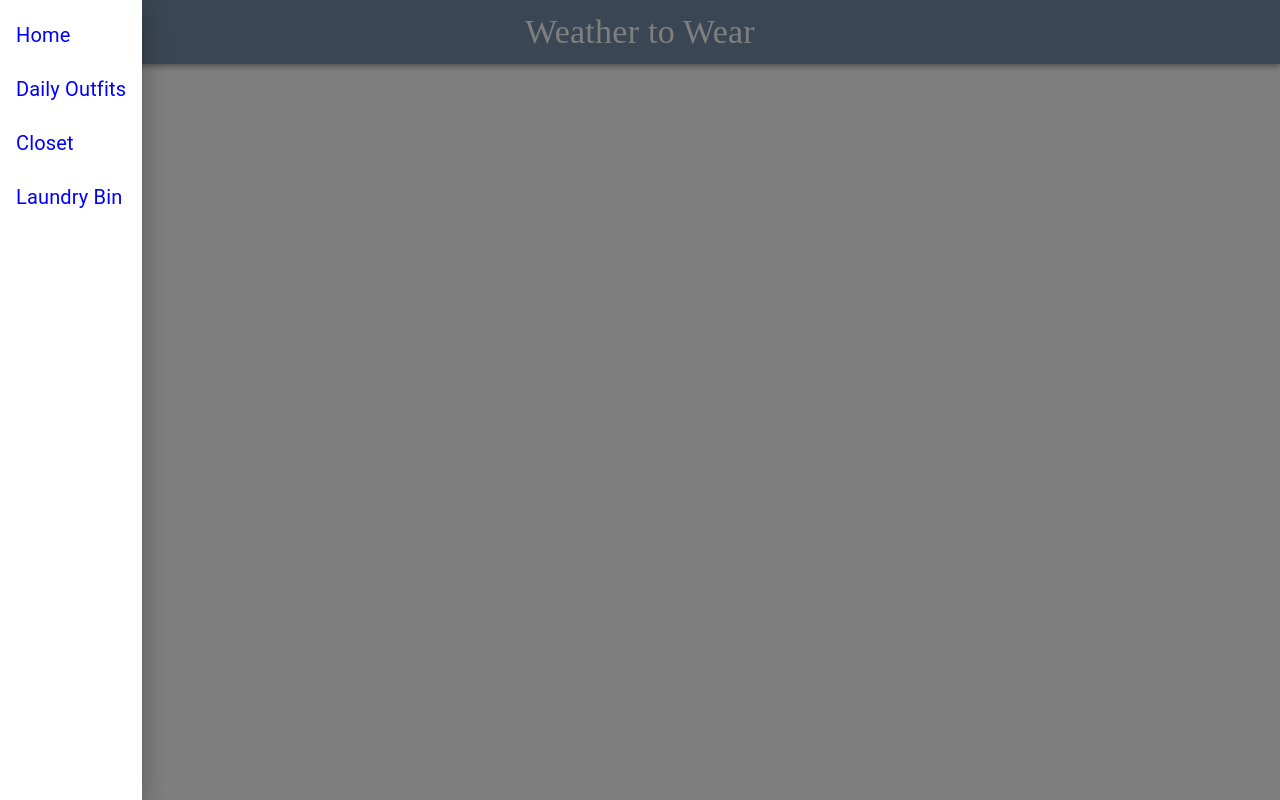
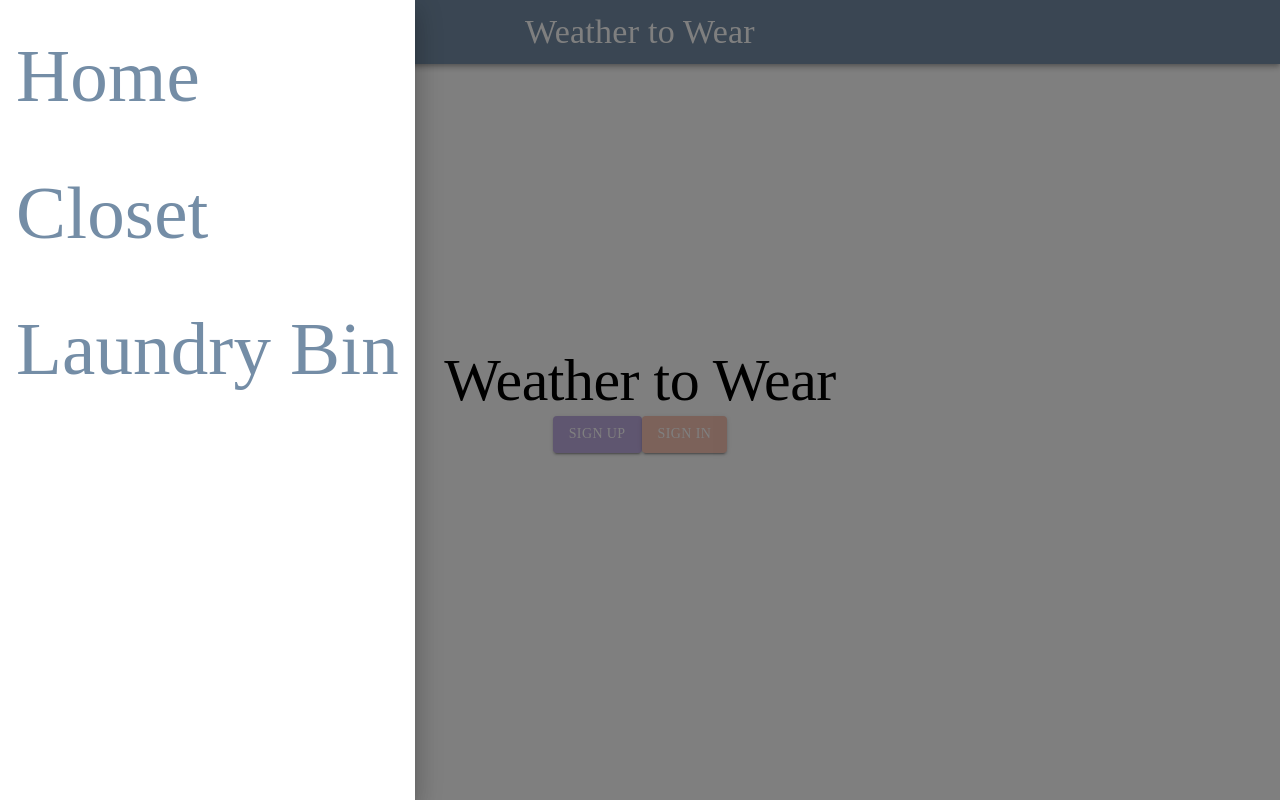
Before and after one commit to cooperemily02/WeathertoWear, a React (Create React App) app in the folder my-app/: page / in a window 1280 px wide. Both pictures are taken after a click on the button 44 px from the left and 32 px from the top of the page. Built offline with nearby package versions, Linux system fonts and the light colour scheme.

Commit message:
added buttons to homepage and made minor UI changes

```diff
--- a/my-app/src/App.js
+++ b/my-app/src/App.js
@@ -3,16 +3,11 @@ import Button from "@mui/material/Button";
 import Header from "./component/Header";
 import "./App.css";
 import React from "react";
-import { Typography } from "@mui/material";
-import { textAlign } from "@mui/system";
-import { alignProperty } from "@mui/material/styles/cssUtils";
-import { useThemeVariants } from "@mui/styles";
 
 function App() {
   return (
     <Header />
   );
-
 }
 
 export default App;
--- a/my-app/src/component/Drawer.js
+++ b/my-app/src/component/Drawer.js
@@ -9,19 +9,18 @@ import {
 import { makeStyles, useTheme } from "@mui/styles";
 import MenuIcon from "@mui/icons-material/Menu";
 import { Link } from "react-router-dom";
+import CloseIcon from '@mui/icons-material/Close';
 
 const useStyles = makeStyles(() => ({
   link: {
     textDecoration: "none",
-    color: "blue",
-    fontSize: "20px",
+    color: 'rgb(116, 141, 166)',
+    fontSize: "75px",
+    fontFamily: 'Caudex',
     "&:hover": {
-      color: "darkblue",
-      borderBottom: "1px solid black",
+      color: 'rgb(156, 180, 204)',
+
     },
-  },
-  icon: {
-    color: "white",
   },
 }));
 
@@ -31,22 +30,22 @@ function DrawerComponent() {
   const [openDrawer, setOpenDrawer] = useState(false);
   return (
     <>
-      <Drawer open={openDrawer} onClose={() => setOpenDrawer(false)}>
+      <Drawer open={openDrawer} onClose={() => setOpenDrawer(false)} sx={{color: 'black'}}>
         <List>
-          <ListItem onClick={() => setOpenDrawer(false)}>
+          <ListItem onClick={() => setOpenDrawer(false)} sx={{color: 'rgb(156, 180, 204)'}}>
             <ListItemText>
-              <Link to="/home" class={classes.link}>
+              <Link to="/" class={classes.link} sx={{color: 'rgb(156, 180, 204)'}}>
                 Home
               </Link>
             </ListItemText>
           </ListItem>
-          <ListItem onClick={() => setOpenDrawer(false)}>
+          {/* <ListItem onClick={() => setOpenDrawer(false)}>
             <ListItemText>
               <Link to="/dailyoutfits" class={classes.link}>
                 Daily Outfits
               </Link>
             </ListItemText>
-          </ListItem>
+          </ListItem> */}
           <ListItem onClick={() => setOpenDrawer(false)}>
             <ListItemText>
               <Link to="/closet" class={classes.link}>
--- a/my-app/src/component/navbar.js
+++ b/my-app/src/component/navbar.js
@@ -9,6 +9,7 @@ import {
 } from "@mui/material";
 import { makeStyles } from "@mui/styles";
 import Drawer from "./Drawer";
+import IconButton from '@mui/material/IconButton';
 
 const useStyles = makeStyles((theme) => ({
   navlinks: {
@@ -43,9 +44,12 @@ function Navbar() {
   const theme = useTheme();
   const isMobile = useMediaQuery(theme.breakpoints.down("md"));
   return (
-    <AppBar position="static">
+    <AppBar position="static" sx={{backgroundColor: 'rgb(116, 141, 166)'}}>
       <CssBaseline />
-      <Toolbar sx={{backgroundColor: 'rgb(116, 141, 166)'}}>
+      {/* <IconButton>
+            <CloseIcon />
+      </IconButton> */}
+      <Toolbar >
         <Drawer />
         <div
           style={{
--- a/my-app/src/pages/home.js
+++ b/my-app/src/pages/home.js
@@ -1,11 +1,18 @@
 import React from "react";
 import Typography from "@mui/material/Typography";
+import { Button } from "@mui/material";
 
 const Home = () => {
     return (
-      <Typography variant="h2" textAlign={'center'} sx={{color: 'black', fontFamily: 'Caudex'}}>
+    <>
+      <Typography variant="h2" textAlign={'center'} sx={{color: 'black', fontFamily: 'Caudex', pt: 35}} >
         Weather to Wear
       </Typography>
+      <Typography textAlign={'center'}>
+        <Button variant="contained" sx={{justifyContent:"center", backgroundColor: 'rgb(191, 172, 224)', fontFamily: 'Caudex', ': hover': { backgroundColor: 'rgb(160, 132, 202)'}}}>Sign Up</Button>
+        <Button variant="contained" sx={{justifyContent:"center", fontFamily: 'Caudex', backgroundColor: 'rgb(248, 196, 180)', ': hover': { backgroundColor: 'rgb(255, 180, 180)'}}}>Sign In</Button>
+      </Typography>
+    </>
     );
 };
 
```
Also changed, not shown: my-app/src/component/Header.js (+4 -4 lines).
